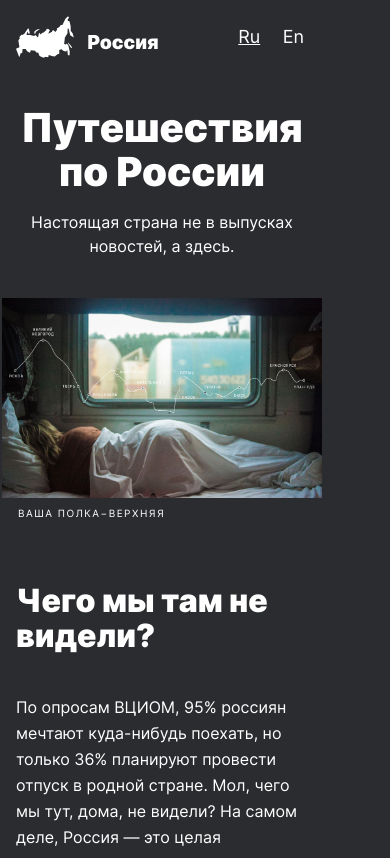
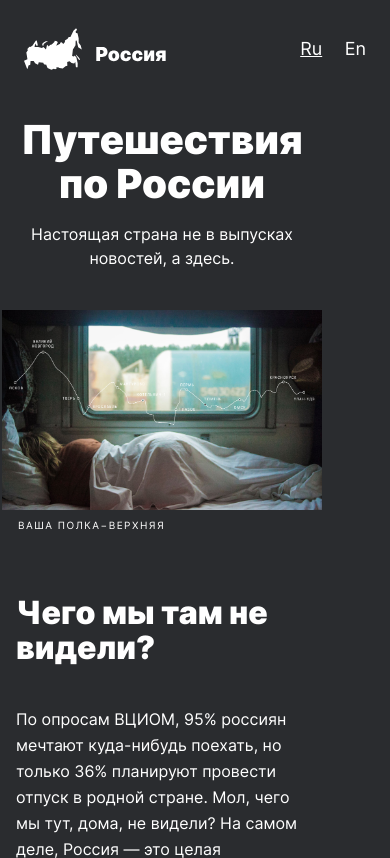
Before and after one commit to ElenaUstimenko/russian-travel, a plain HTML site: page index.html in a window 390 px wide. Shown: the top 858 px of the page. Drawn offline with Linux system fonts and the light colour scheme.

Commit message:
19.01.2023

```diff
--- a/blocks/footer/footer.css
+++ b/blocks/footer/footer.css
@@ -11,6 +11,7 @@
 @media screen and (max-width: 1024px) {
   .footer {
     max-width: 928px;
+    width: calc(100% - 96px);
   }
 }
 
@@ -18,10 +19,11 @@
   .footer {
     max-width: 720px;
     margin: 88px auto 24px auto;
+    width: calc(100% - 48px);
   }
 }
 
-@media screen and (max-width: 425px) {
+@media screen and (max-width: 320px) {
   .footer {
     flex-direction: column;
     max-width: 186px;
--- a/blocks/header/header.css
+++ b/blocks/header/header.css
@@ -11,22 +11,21 @@
 @media screen and (max-width: 1024px) {
   .header {
     max-width: 928px;
-    width: calc(100%-96px);
+    width: calc(100% - 96px);
   }
 }
 
 @media screen and (max-width: 768px) {
   .header {
     max-width: 720px;
-    width: calc(100%-48px);
+    width: calc(100% - 48px);
   }
 }
 
-@media screen and (max-width: 425px) {
+@media screen and (max-width: 320px) {
   .header {
     max-width: 288px;
     min-height: 42px;
     margin: 16px 16px 0 16px;
-    width: calc(100%-32px);
   }
 }
```
